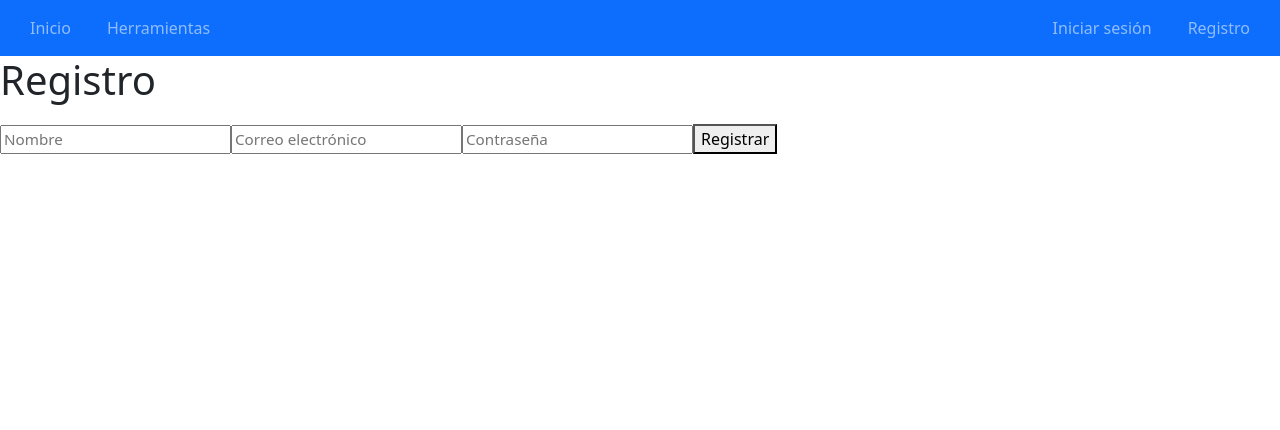
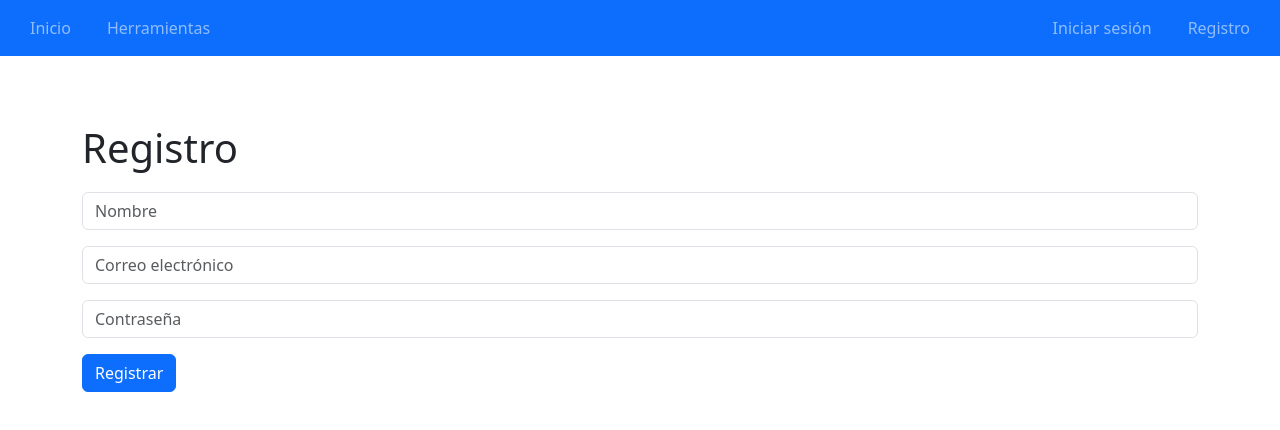
Before and after one commit to Luishub7/repofront, a React (Vite) app: page /register in a window 1280 px wide. Shown: the top 430 px of the page. Built offline with nearby package versions, Linux system fonts and the light colour scheme.

Commit message:
configuracion de envairoment

```diff
--- a/src/App.jsx
+++ b/src/App.jsx
@@ -1,4 +1,4 @@
-
+// src/App.jsx
 import React from 'react';
 import { Routes, Route } from 'react-router-dom';
 import HomePage from './pages/HomePage';
--- a/src/components/Navbar.jsx
+++ b/src/components/Navbar.jsx
@@ -1,3 +1,4 @@
+// src/components/Navbar.jsx
 import React, { useContext } from 'react';
 import { Link, useNavigate } from 'react-router-dom';
 import { AuthContext } from '../context/AuthContext';
@@ -14,9 +15,6 @@ const Navbar = () => {
   return (
     <nav className="navbar navbar-expand-lg navbar-dark bg-primary">
       <div className="container-fluid">
-{/*         <Link className="navbar-brand" to="/">
-          Stock de Herramientas
-        </Link> */}
         <button
           className="navbar-toggler"
           type="button"
--- a/src/main.jsx
+++ b/src/main.jsx
@@ -1,11 +1,10 @@
+// src/main.jsx
 import React from 'react';
 import ReactDOM from 'react-dom/client';
 import { BrowserRouter } from 'react-router-dom';
 import App from './App';
 import './styles.css';
 import { AuthProvider } from './context/AuthContext';
-import 'bootstrap/dist/css/bootstrap.min.css';
-
 
 ReactDOM.createRoot(document.getElementById('root')).render(
   <BrowserRouter>
--- a/src/pages/Register.jsx
+++ b/src/pages/Register.jsx
@@ -1,12 +1,12 @@
+// src/pages/Register.jsx
 import React, { useState } from 'react';
 import axios from 'axios';
-import * as yup from 'yup'; // Importa yup para las validaciones
+import * as yup from 'yup';
 
 const Register = () => {
   const [formData, setFormData] = useState({ name: '', email: '', password: '' });
   const [message, setMessage] = useState('');
 
-  // Define el esquema de validación con yup
   const registerSchema = yup.object().shape({
     name: yup.string().required('El nombre es obligatorio'),
     email: yup.string().email('Correo inválido').required('El correo es obligatorio'),
@@ -16,9 +16,7 @@ const Register = () => {
   const handleSubmit = async (e) => {
     e.preventDefault();
     try {
-      // Valida los datos antes de enviarlos
       await registerSchema.validate(formData);
-
       const response = await axios.post(`${import.meta.env.VITE_API_BASE_URL}/auth/register`, formData);
       setMessage(response.data.message);
     } catch (error) {
@@ -27,33 +25,41 @@ const Register = () => {
   };
 
   return (
-    <div>
+    <div className="container mt-5">
       <h1>Registro</h1>
       <form onSubmit={handleSubmit}>
+        <div className="mb-3">
           <input
             type="text"
+            className="form-control"
             placeholder="Nombre"
             value={formData.name}
             onChange={(e) => setFormData({ ...formData, name: e.target.value })}
-          required
           />
+        </div>
+        <div className="mb-3">
           <input
             type="email"
+            className="form-control"
             placeholder="Correo electrónico"
             value={formData.email}
             onChange={(e) => setFormData({ ...formData, email: e.target.value })}
-          required
           />
+        </div>
+        <div className="mb-3">
           <input
             type="password"
+            className="form-control"
             placeholder="Contraseña"
             value={formData.password}
             onChange={(e) => setFormData({ ...formData, password: e.target.value })}
-          required
           />
-        <button type="submit">Registrar</button>
+        </div>
+        <button type="submit" className="btn btn-primary">
+          Registrar
+        </button>
       </form>
-      {message && <p>{message}</p>}
+      {message && <p className="mt-3 text-danger">{message}</p>}
     </div>
   );
 };
```
Lines whose indentation alone changed are shown as unchanged.
